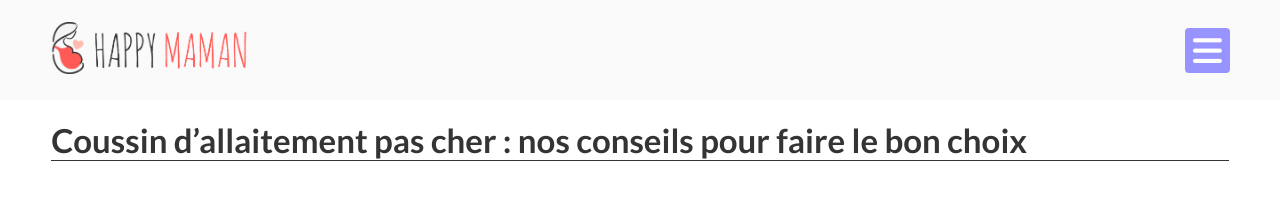
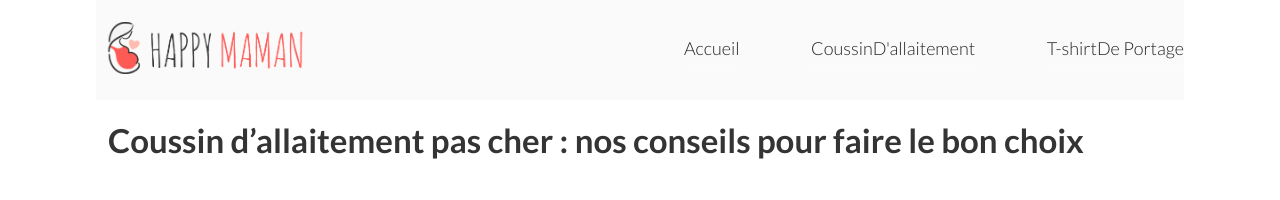
Before and after one commit to lmaestredev/maquetacion-de-practica-3, a plain HTML site: page index.html in a window 1280 px wide. Drawn offline with Linux system fonts and the light colour scheme.

Commit message:
refaccioné el html y mejore el responsive

```diff
--- a/index.html
+++ b/index.html
@@ -12,34 +12,29 @@
     <link rel="stylesheet" href="sass/modulos.css">
 </head>
 <body>
-    <!-- CONTAINER STARTING -->
-    <div class="container">
 
     <!-- HEADER STARTING -->
     <header>
 
         <a href="#">
-                <img src="img/logo.png" alt="">
+            <img src="img/logo.png"alt="">
         </a>
 
         <i class="fas fa-bars iconMenu" id="btn-menu"></i>
 
-            <nav class="container-menu" id="menu">
+        <nav class="container-menu"id="menu">
             <ul>
                 <li><a href="">Accueil</a></li>
-                    <li><a href="">Coussin D'allaitement</a></li>
-                    <li><a href="">T-shirt De Portage</a></li>
+                <li><a href="">CoussinD'allaitement</a></li>
+                <li><a href="">T-shirtDe Portage</a></li>
             </ul>
         </nav>
     </header>
 
-
-
     <h1>Coussin d’allaitement pas cher : nos conseils pour faire le bon choix</h1>
     <!-- HEADER ENDING -->
 
-    </div>
-    <!-- CONTAINER ENDING -->
+
 
     <script src="index.js"></script>
 </body>
--- a/index.js
+++ b/index.js
@@ -2,5 +2,5 @@ let btnMenu = document.getElementById("btn-menu");
 let menu = document.getElementById("menu");
 
 btnMenu.addEventListener('click', () => {
-    menu.classList.toggle("opacity");
+    menu.classList.toggle("display");
 })
--- a/sass/styles-sass/_generales.scss
+++ b/sass/styles-sass/_generales.scss
@@ -6,30 +6,4 @@
 
 body{
     background-color: #ffffff;
-
-    .container{
-        width: 100%;
-        height:auto;
-        margin:0 auto;
-        padding-top: 3px 0px;
-    }
 }
-
-// @media(min-width:767px){
-//     body{
-
-//         .container{
-//             width: 80%;
-//         }
-//     }
-// }
-
-// @media(min-width:775px){
-//     body{
-
-//         .container{
-//             width: 93%;
-
-//         }
-//     }
-// }
--- a/sass/styles-sass/_header.scss
+++ b/sass/styles-sass/_header.scss
@@ -2,7 +2,7 @@
 $lato: "Lato", serif;
 
 
-.container{
+
 header{
     width:100%;
     height:100px;
@@ -10,13 +10,14 @@ $lato: "Lato", serif;
     display:flex;
     justify-content: space-between;
     align-items: center;
+    margin:0 auto;
     margin-bottom: 20px;
+    padding: 0 10px;
 
     a{
         img{
             width: 200px;
             height: 52px;
-                margin-left:10px;
         }
     }
 
@@ -30,27 +31,27 @@ $lato: "Lato", serif;
         text-align: center;
         padding-top: 6px;
         cursor:pointer;
-            margin-right: 10px;
     }
 
     .container-menu{
         display:none;
+        width: 100%;
         position:absolute;
+        top:100px;
+        left:0px;
         height: auto;
-            width: 100%;
         background-color:#242424;
-            top:100px;
-            opacity:0;
-            transition: all 2s;
 
-            &.opacity{
+        &.display{
         display:block;
-                opacity:1;
         }
 
         ul{
+
             list-style: none;
+
             li{
+
                 height: 40px;
                 width:100%;
                 box-shadow: 0px 1px 0px #ffffff1a;
@@ -61,7 +62,7 @@ $lato: "Lato", serif;
 
                 a{
                     display: block;
-                        width:80%;
+                    width:70%;
                     height: 100%;
                     padding-top: 8px;
                     padding-left: 8px;
@@ -70,7 +71,9 @@ $lato: "Lato", serif;
                     font-size: 18px;
                     text-decoration: none;
                     transition: all 400ms;
+
                     &:hover{
+
                         color: #ff5b56;
 
                     }
@@ -79,45 +82,44 @@ $lato: "Lato", serif;
             }
         }
     }
-
-
 }
 
-
-
+@media(min-width:775px){
+    header{
+        background:#fbfafa;
+        width:85%;
+        padding-right:0px;
+        .iconMenu{
+            display:none;
         }
 
+        .container-menu{
+            display:block;
+            position:initial;
+            width:500px;
+            background:none;
+            margin-left: 30px;
 
-@media(min-width:510px){
+            ul{
+                display:flex;
+                flex-direction:row;
+                justify-content:space-between;
 
-    .container{
-        header{
+                li{
+                    width:auto;
+                    padding-top: 7px;
+
+                    &:hover{
+                        background-color:#fbfafa;
+                    }
                     a{
-                img{
-                    margin-left:20px;
-                }
-            }
+                        display:inline;
+                        padding:0px;
+                        color:#242424;
 
-            .iconMenu{
-                margin-right:20px;
                     }
                 }
             }
         }
-
-@media(min-width:540px){
-
-    .container{
-        header{
-            a{
-                img{
-                    margin-left:50px;
     }
 }
-
-            .iconMenu{
-                margin-right:50px;
-            }
-        }
-    }
-}
--- a/sass/styles-sass/_titulo.scss
+++ b/sass/styles-sass/_titulo.scss
@@ -1,60 +1,18 @@
-.container{
 h1{
-        width: 92%;
+    width: 100%;
+    padding:0 12px;
     text-align: left;
     height: auto;
     margin: 0 auto;
     color: #343434;
     font-size: 33px;
     font-family: 'Lato';
-        border-bottom:1px solid;
+    // border-bottom:1px solid;
+}
+
+
+@media(min-width:775px){
+    h1{
+        width: 85%;
     }
 }
-
-// @media(min-width:540px){
-//     .container{
-//         h1{
-//             width: 81%;
-//         }
-//     }
-// }
-
-// @media(min-width:600px){
-//     .container{
-//         h1{
-//             width: 82%;
-//         }
-//     }
-// }
-
-// @media(min-width:650px){
-//     .container{
-//         h1{
-//             width: 83%;
-//         }
-//     }
-// }
-
-// @media(min-width:670px){
-//     .container{
-//         h1{
-//             width: 84%;
-//         }
-//     }
-// }
-
-// @media(min-width:720px){
-//     .container{
-//         h1{
-//             width: 85%;
-//         }
-//     }
-// }
-
-// @media(min-width:767px){
-//     .container{
-//         h1{
-//             line-height: 50px;
-//         }
-//     }
-// }
```
Also changed, not shown: sass/modulos.css, 1 other file. Lines whose indentation alone changed are shown as unchanged.
